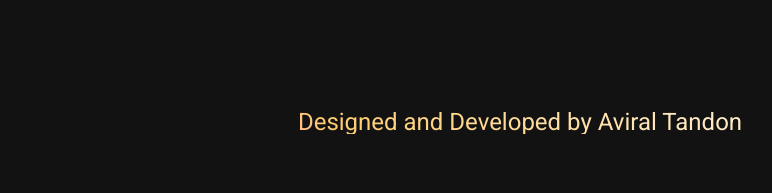
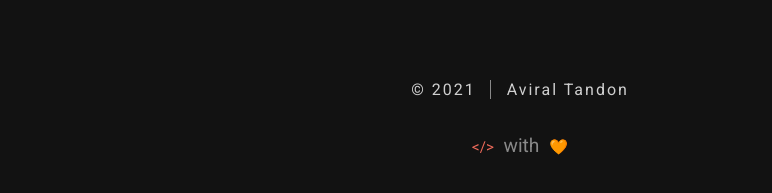
Before and after one commit to aviraltandon21/portfolio, a React (Create React App) app: page / in a window 1280 px wide. Shown: the part 4845-5038 px from the top of the page, without its empty margins (120-892 px from the left). Built offline with nearby package versions, Linux system fonts and the light colour scheme.

Commit message:
fixed footer

```diff
--- a/src/components/Footer.js
+++ b/src/components/Footer.js
@@ -2,9 +2,15 @@ import React from 'react'
 
 const Footer = () => {
     return (
-        <div className="footer">
-        <h4 className="footer__head">Designed and Developed by Aviral Tandon</h4>
-        </div>
+        <footer className="Footer">
+        <p className="Footer__copyright">
+          &copy; 2021 <span>Aviral Tandon</span>
+        </p>
+        <p className="Footer__message">
+          <strong className="Footer__bold">&lt;/&gt;</strong> with{" "}
+          <span className="Footer__bold">🧡</span>
+        </p>
+      </footer>
     )
 }
 
--- a/src/index.css
+++ b/src/index.css
@@ -83,34 +83,33 @@ body {
     outline: none;
   }
 
-  .footer {
-    margin: 50px auto 20px auto;
-    padding: 10px;
+  .Footer {
+    background-color: rgb(18, 18, 18);;
+    color: rgba(255, 255, 255, 0.8);
+    text-align: center;
+    width: 90vw;
+    padding: 0.5rem;
     position: relative;
-    width: 90%;
-   max-width: 1200px;
-    }
-
-    .footer__head {
-      color: #aeaeb7  ;
-      font-size: 1.5rem;
-      text-align: center;
-      font-weight:400;
-      margin-top:30px;
-  }
-
-  @media screen and (max-width:600px) {
-      .footer__head {
-          font-size: 1.4rem;
-      }
-
-  }
-
-  h4 {
-    background-color: #8e9ffa;
-    background-image: linear-gradient(45deg, #8e9ffa 0%, #f874ef 10%, #ffcc70 29%, #ffffff 100%);
-
-    background-clip: border-box;
-    -webkit-background-clip: text;
-    -webkit-text-fill-color: transparent;
-  }
+    left: 50%;
+    transform: translateX(-50%);
+    user-select: none;
+ }
+  .Footer__copyright {
+    letter-spacing: 2px;
+ }
+  .Footer__copyright span {
+    border-left: 1px solid rgba(255, 255, 255, 0.5);
+    padding-left: 1rem;
+    margin-left: 0.5rem;
+ }
+  .Footer__message {
+    color: rgba(255, 255, 255, 0.5);
+    font-weight: 300;
+    font-size: 1.2rem;
+    margin-top: 2rem;
+ }
+  .Footer__bold {
+    font-size: 15px;
+    color: #ed6a5a;
+    margin: auto 5px;
+ }
```
